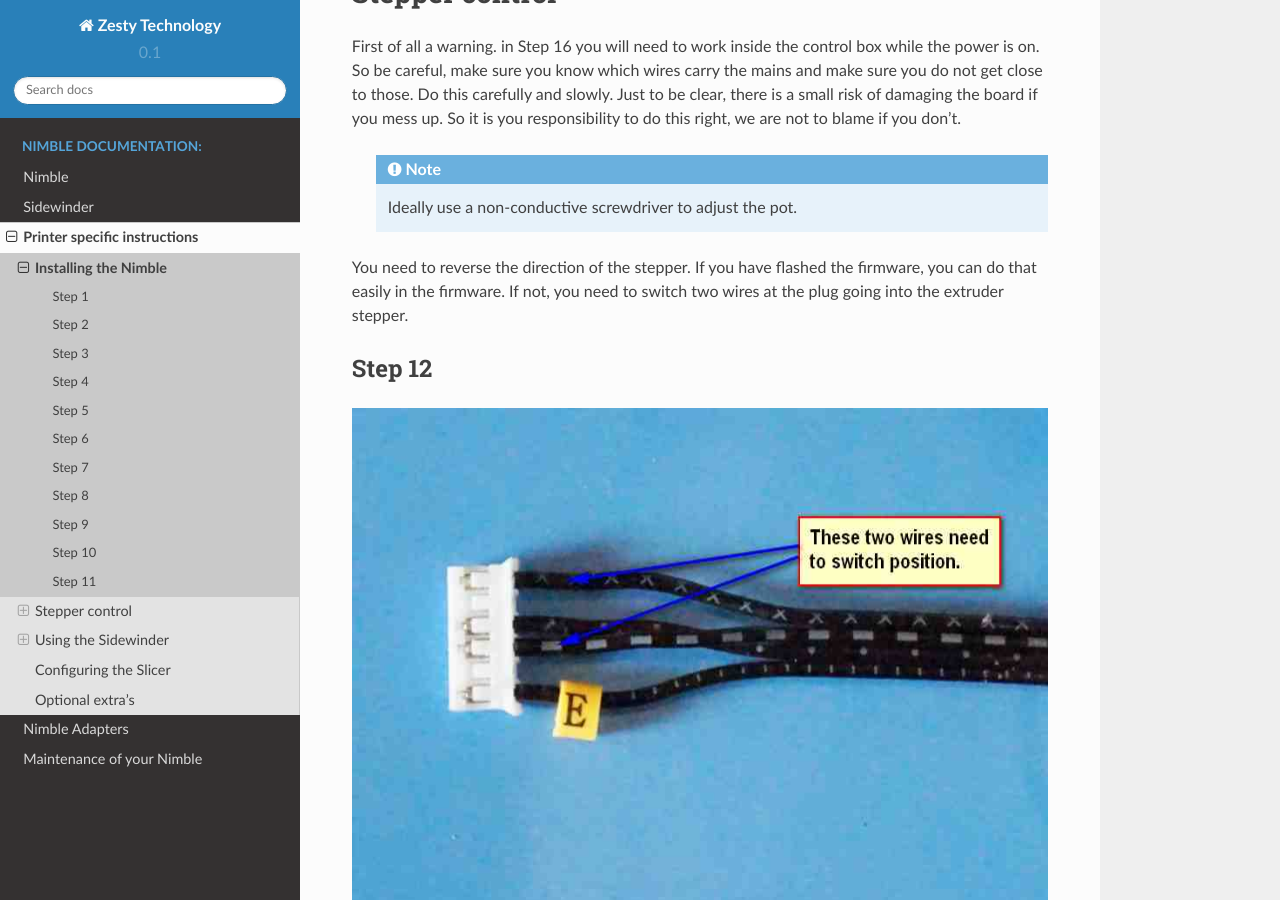
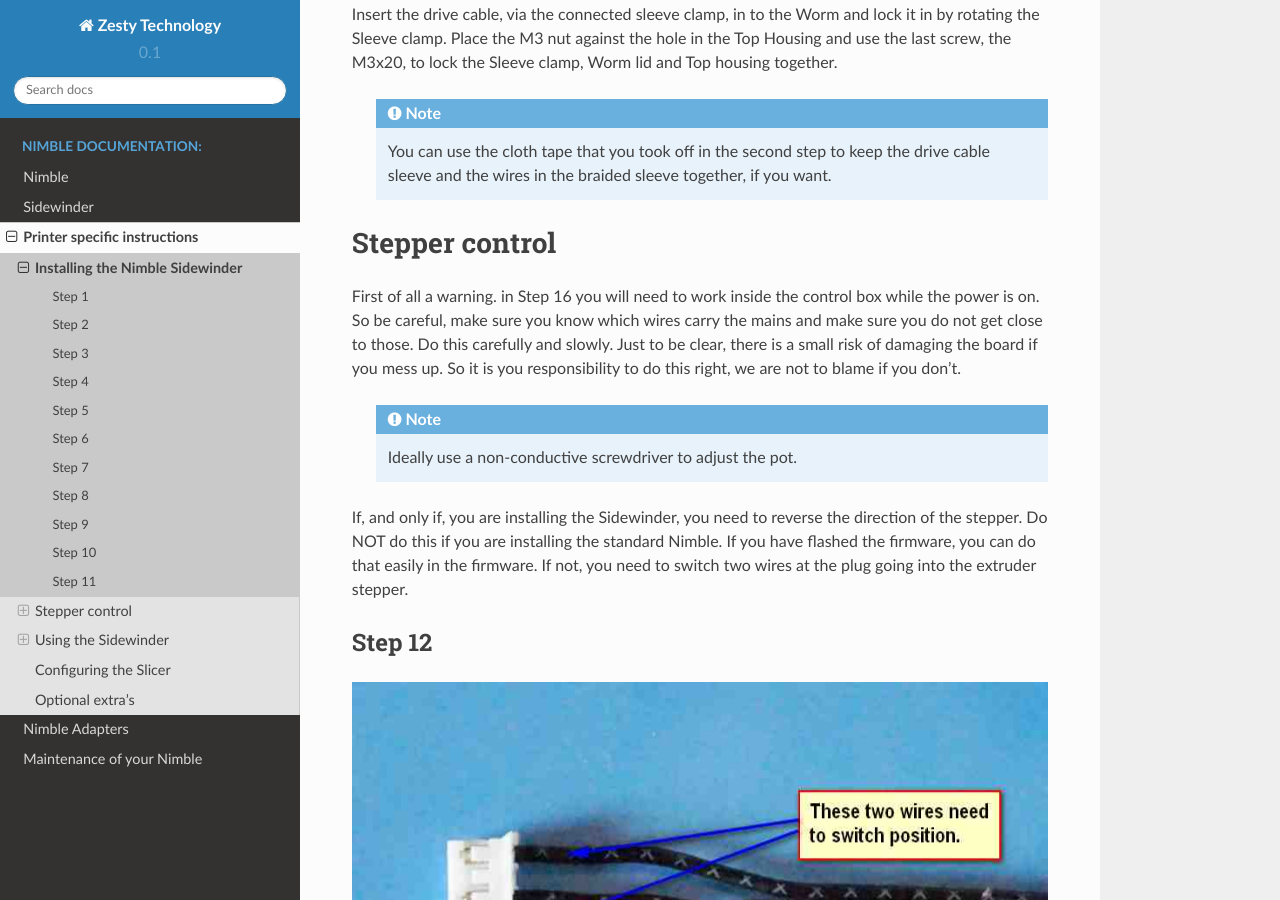
Before and after one commit to ZestyTechnology/zesty-docs, a Sphinx documentation site: the page built from docs/printers/cr-10/index.rst, in a window 1280 px wide and 900 px high, scrolled down 6284 px. Built offline with Sphinx 7.4.7 and the Read the Docs theme 2.0.0, drawn with Linux system fonts in a browser that asks for light colours; some of the changed text lies outside the part shown.

Commit message:
changed to add text for the Nimble
Modified a few things to make clear what is to be done when installing a Nimble instead of a Sidewinder.

```diff
--- a/docs/printers/cr-10/index.rst
+++ b/docs/printers/cr-10/index.rst
@@ -1,7 +1,9 @@
-Installing the Nimble
+Installing the Nimble Sidewinder
 ==================
 
 If you aren't using our CR-10 Kit, you can skip to the section after Step 11 titled Stepper control.
+
+ .. Note:: Installing the Nimble, instead of the Sidewinder, you more or less follow the same steps. It is slightly easier to install than the Sidewinder.
 
 Step 1
 ------
@@ -91,6 +93,7 @@ Step 8
 
     * Insert and tighten the first M3 screw. Use the M3x16 screw in hole 1
     * Do not overtighten these M3 bolts. Simply finger tight and then and additional 1/4 turn is enough.
+    .. Note:: You do not have to do this with the Nimble. Simply assemble the Nimble and mount it on the block.
 
 
 Step 9
@@ -136,8 +139,8 @@ Do this carefully and slowly. Just to be clear, there is a small risk of damagin
 
     .. Note:: Ideally use a non-conductive screwdriver to adjust the pot.
 
-You need to reverse the direction of the stepper. If you have flashed the firmware, you can do that easily in the firmware.
-If not, you need to switch two wires at the plug going into the extruder stepper.
+If, and only if, you are installing the Sidewinder, you need to reverse the direction of the stepper. Do NOT do this if you are installing the standard Nimble.
+If you have flashed the firmware, you can do that easily in the firmware. If not, you need to switch two wires at the plug going into the extruder stepper.
 
 Step 12
 -------
```
